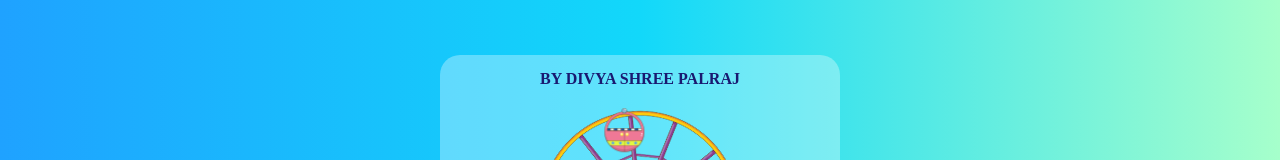
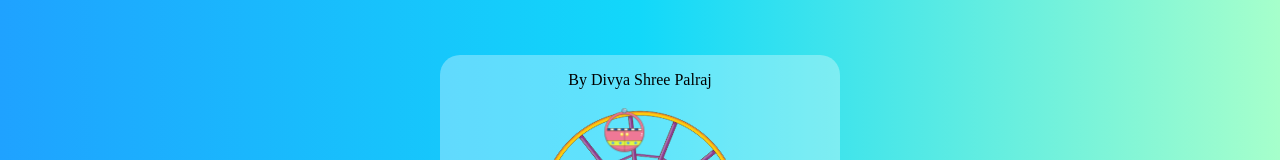
Before and after one commit to divyashreepalraj/ferrish-wheel.github.io, a plain HTML site: page index.html in a window 1280 px wide. Shown: the part 145-305 px from the top of the page. Drawn offline with Linux system fonts and the light colour scheme.

Commit message:
Update index.html

```diff
--- a/index.html
+++ b/index.html
@@ -11,9 +11,7 @@
 <body>
     <div class="container">
         <div class="author">
-            <a href="https://divyashreepalraj.github.io/" target="_blank">
-                By Divya Shree Palraj
-            </a>
+            <p>By Divya Shree Palraj</p>
         </div>
         <div class="wheel-stand-container">
             <img src="assets/images/stand.png" alt="stand">
```
